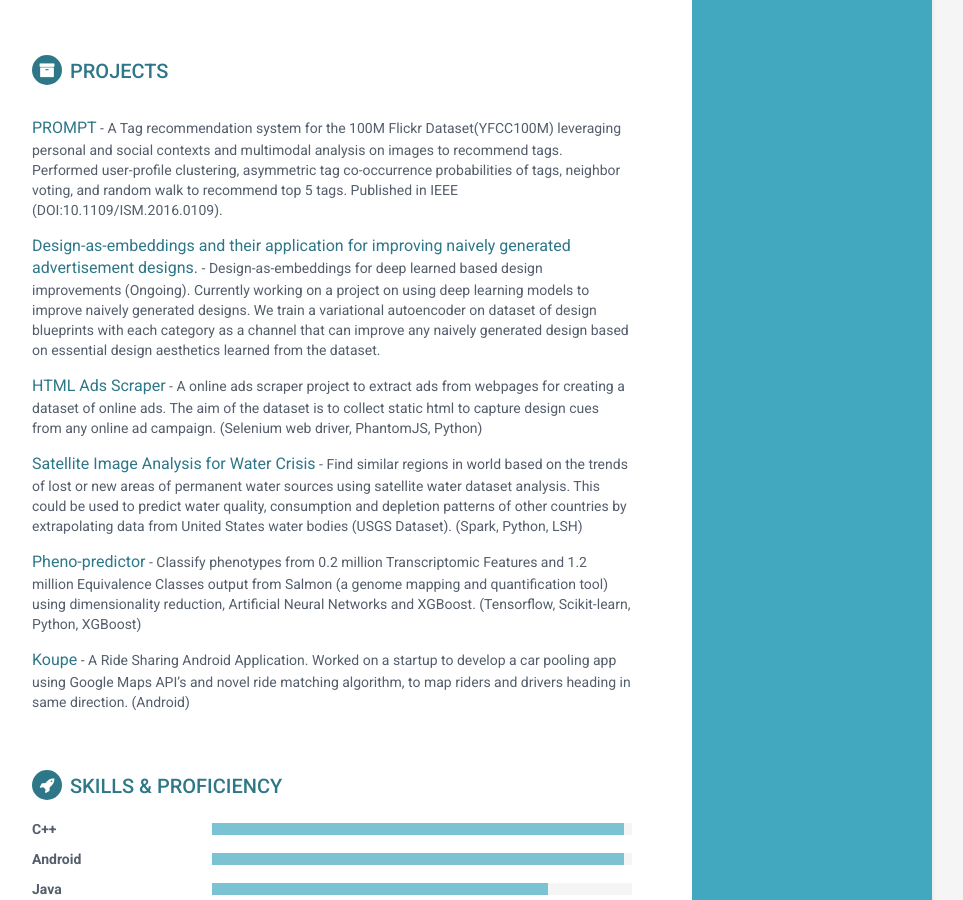
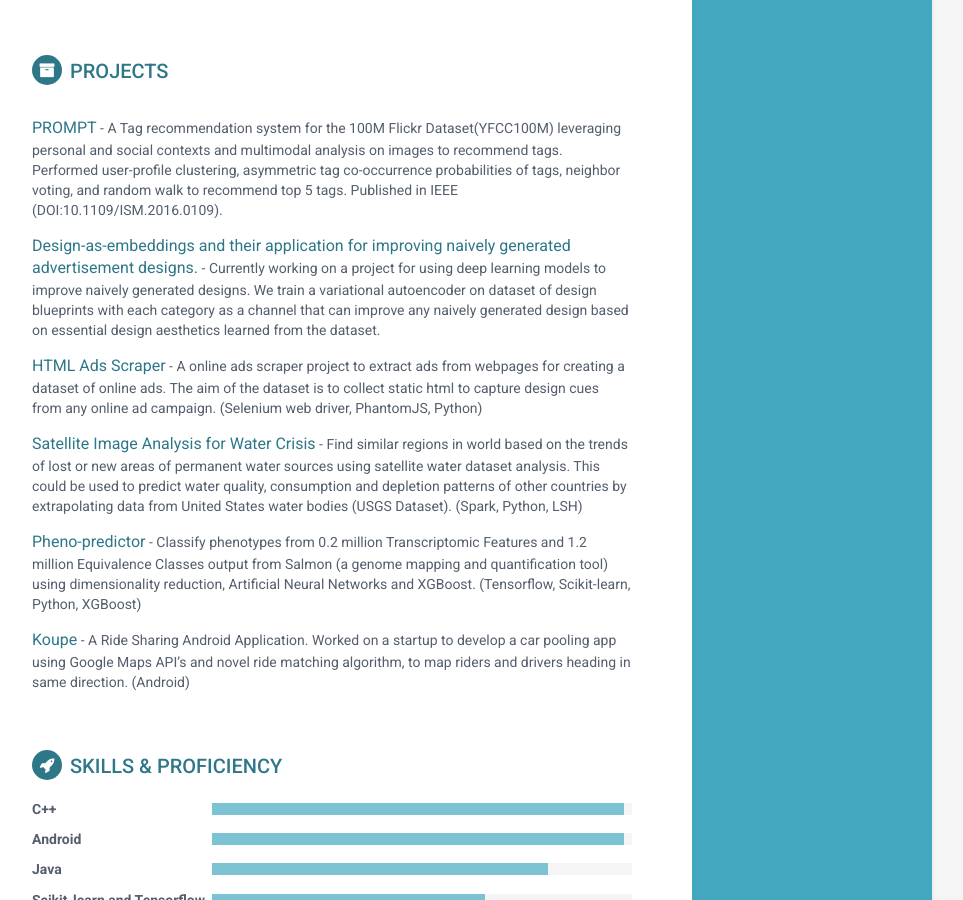
Before and after one commit to samanta-anupam/samanta-anupam.github.io, a Jekyll site: the page built from index.html, in a window 1280 px wide and 900 px high, scrolled down 1029 px. Shown: the whole window, without its empty margins (188-1151 px from the left). Built offline with Jekyll 4.4.1, drawn with Linux system fonts in a browser that asks for light colours.

Commit message:
Update _data/projects.yml

```diff
--- a/_data/projects.yml
+++ b/_data/projects.yml
@@ -7,7 +7,7 @@
 - project:
   title: Design-as-embeddings and their application for improving naively generated advertisement designs.
   link: "#"
-  tagline: "Design-as-embeddings for deep learned based design improvements (Ongoing). Currently working on a project on using deep learning models to improve naively generated designs. We train a variational autoencoder on dataset of design blueprints with each category as a channel that can improve any naively generated design based on essential design aesthetics learned from the dataset."
+  tagline: "Currently working on a project for using deep learning models to improve naively generated designs. We train a variational autoencoder on dataset of design blueprints with each category as a channel that can improve any naively generated design based on essential design aesthetics learned from the dataset."
 - project:
   title: HTML Ads Scraper
   link: "https://github.com/samanta-anupam/Ads_scraper"
```
